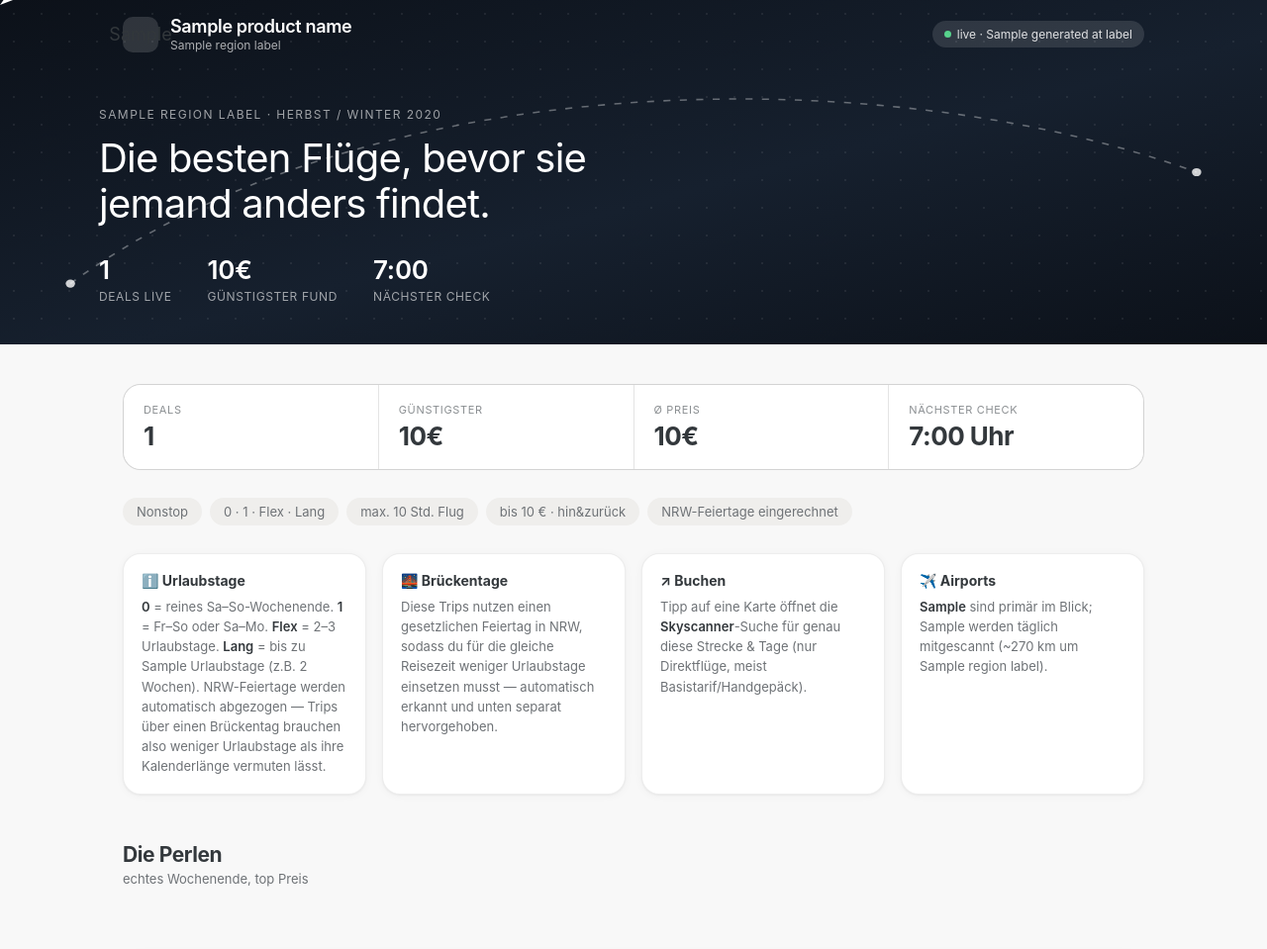
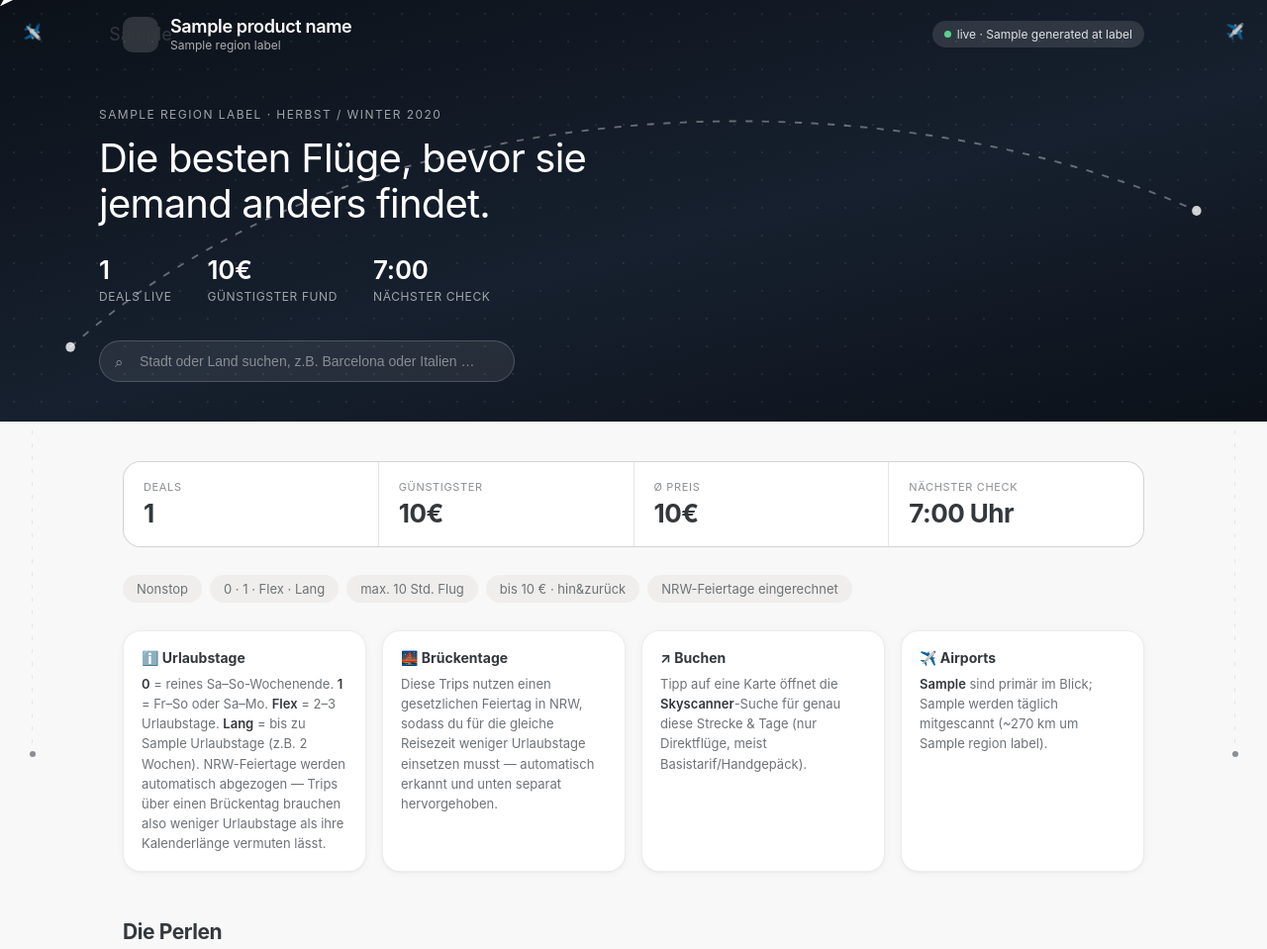
Before and after one commit to Bayrakliemre/flugfuchs, a Python web app: template templates/dashboard.html.j2 in a window 1280 px wide. Shown: the top 959 px of the page at 99% size. Run offline with Jinja, Linux system fonts and the light colour scheme; the template is opened without the code that fills it: most values are stand-ins (such as "Sample title", 1, 10 or a date in 2020).

Commit message:
Add scroll-progress side rails, hover-reveal card detail (whole card is now the booking link, with a collapsed detail row that expands on hover/focus -- mobile's native "first tap = hover, second tap = follow link" behavior gives the same two-step interaction with no extra JS), and a hero search box that filters by city or country without needing to scroll to the filter bar.

```diff
--- a/templates/dashboard.html.j2
+++ b/templates/dashboard.html.j2
@@ -68,6 +68,21 @@
   .hero-stat span { display: block; font-size: 26px; font-weight: 600; letter-spacing: -0.01em; }
   .hero-stat small { font-size: 12px; color: rgba(255,255,255,0.6); text-transform: uppercase; letter-spacing: 0.05em; }
 
+  .hero-search {
+    position: relative; max-width: 420px; margin-top: 36px;
+  }
+  .hero-search-icon {
+    position: absolute; left: 16px; top: 50%; transform: translateY(-50%);
+    color: rgba(255,255,255,0.5); font-size: 15px; pointer-events: none;
+  }
+  .hero-search input {
+    width: 100%; background: rgba(255,255,255,0.08); border: 1px solid rgba(255,255,255,0.18);
+    color: #fff; border-radius: 999px; padding: 12px 16px 12px 40px; font-size: 14px;
+    outline: none; transition: background .18s ease, border-color .18s ease;
+  }
+  .hero-search input::placeholder { color: rgba(255,255,255,0.45); }
+  .hero-search input:focus { background: rgba(255,255,255,0.14); border-color: rgba(255,255,255,0.4); }
+
   /* ---- Topbar (overlay, solidifies on scroll) ---- */
   .topbar {
     position: fixed; top: 0; left: 0; right: 0; z-index: 20;
@@ -120,13 +135,13 @@
 
   .card-grid { display: grid; grid-template-columns: repeat(auto-fit, minmax(240px, 1fr)); gap: 16px; }
   .card {
-    position: relative;
+    position: relative; color: inherit; text-decoration: none;
     background: var(--card); border: 1px solid var(--card-border); border-radius: var(--radius); padding: 18px;
     display: flex; flex-direction: column; gap: 9px;
     box-shadow: var(--shadow-card);
-    transition: transform .18s cubic-bezier(.2,.8,.2,1), box-shadow .18s ease;
+    transition: transform .18s cubic-bezier(.2,.8,.2,1), box-shadow .18s ease, border-color .18s ease;
   }
-  .card:hover { transform: translateY(-3px); box-shadow: var(--shadow-hover); }
+  .card:hover, .card:focus-visible { transform: translateY(-3px); box-shadow: var(--shadow-hover); border-color: rgba(0,0,0,0.14); }
 
   .card-top { display: flex; justify-content: space-between; align-items: flex-start; }
   .city { font-weight: 650; font-size: 16px; letter-spacing: -0.01em; }
@@ -139,8 +154,23 @@
   .badge-rose { background: var(--purple-bg); color: var(--purple); }
   .badge-neutral { background: var(--pill-bg); color: var(--text-dim); font-weight: 550; }
   .meta-row { display: flex; justify-content: space-between; align-items: center; font-size: 12.5px; color: var(--text-dim); }
-  .skyscanner-link { color: var(--accent); text-decoration: none; font-size: 12.5px; font-weight: 650; }
-  .skyscanner-link:hover { color: var(--accent-strong); text-decoration: underline; }
+
+  /* Detail panel: collapsed by default, expands on hover/keyboard-focus --
+     the touch-device equivalent is the platform's own "first tap = hover,
+     second tap = follow the link" behavior on an <a> whose look changes
+     on :hover, so this needs no separate JS for mobile. */
+  .card-detail {
+    max-height: 0; opacity: 0; overflow: hidden;
+    transition: max-height .25s ease, opacity .2s ease, margin-top .25s ease;
+  }
+  .card:hover .card-detail, .card:focus-visible .card-detail { max-height: 60px; opacity: 1; margin-top: 2px; }
+  .card-detail-row { display: flex; justify-content: space-between; align-items: center; font-size: 12px; color: var(--text-faint); padding-top: 8px; border-top: 1px solid var(--hairline); }
+  .cta-row {
+    display: flex; justify-content: space-between; align-items: center;
+    font-size: 12.5px; font-weight: 650; color: var(--accent);
+  }
+  .cta-row .arrow { transition: transform .18s ease; }
+  .card:hover .cta-row .arrow, .card:focus-visible .cta-row .arrow { transform: translateX(3px); }
 
   /* ---- Controls (sticky) ---- */
   .controls {
@@ -177,9 +207,35 @@
     margin-top: 48px; padding-top: 20px; border-top: 1px solid var(--hairline);
     display: flex; justify-content: space-between; color: var(--text-faint); font-size: 12px; flex-wrap: wrap; gap: 8px;
   }
+
+  /* ---- Scroll rails: your scroll progress as a flight from top (departure)
+     to bottom (arrival) -- decorative, desktop-only, no layout impact. ---- */
+  .scroll-rail {
+    position: fixed; top: 4vh; bottom: 4vh; width: 1px; z-index: 1; pointer-events: none;
+    background: repeating-linear-gradient(to bottom, var(--hairline) 0 4px, transparent 4px 13px);
+  }
+  .scroll-rail.left { left: 32px; }
+  .scroll-rail.right { right: 32px; }
+  .rail-endpoint {
+    position: absolute; left: 50%; width: 6px; height: 6px; border-radius: 50%;
+    background: var(--text-faint); transform: translate(-50%, -50%);
+  }
+  .rail-endpoint.top { top: 0; }
+  .rail-endpoint.bottom { bottom: 0; top: auto; }
+  .rail-marker {
+    position: absolute; left: 50%; top: 0; font-size: 15px; line-height: 1;
+    transform: translate(-50%, -50%) rotate(90deg); will-change: top;
+  }
+  .scroll-rail.right .rail-marker { transform: translate(-50%, -50%) rotate(90deg) scaleX(-1); }
+  @media (max-width: 1180px) {
+    .scroll-rail { display: none; }
+  }
 </style>
 </head>
 <body>
+
+<div class="scroll-rail left"><span class="rail-endpoint top"></span><span class="rail-marker">✈️</span><span class="rail-endpoint bottom"></span></div>
+<div class="scroll-rail right"><span class="rail-endpoint top"></span><span class="rail-marker">✈️</span><span class="rail-endpoint bottom"></span></div>
 
 <div class="topbar" id="topbar">
   <div class="topbar-inner">
@@ -212,6 +268,11 @@
       <div class="hero-stat"><span>{{ deal_count }}</span><small>Deals live</small></div>
       <div class="hero-stat"><span>{{ cheapest_price }}€</span><small>günstigster Fund</small></div>
       <div class="hero-stat"><span>7:00</span><small>nächster Check</small></div>
+    </div>
+    <div class="hero-search">
+      <span class="hero-search-icon">⌕</span>
+      <input type="text" id="hero-search" list="hero-cities" placeholder="Stadt oder Land suchen, z.B. Barcelona oder Italien …" autocomplete="off">
+      <datalist id="hero-cities"></datalist>
     </div>
   </div>
 </section>
@@ -363,8 +424,9 @@ function badgeLabel(d) {
 }
 
 function dealCardHtml(d) {
+  const perDay = Math.round(d.price / Math.max(1, d.trip_length_days));
   return `
-    <div class="card reveal">
+    <a class="card reveal" href="${d.skyscanner_url}" target="_blank" rel="noopener">
       <div class="card-top">
         <div>
           <div class="city">${d.flag} ${d.destination_city}</div>
@@ -382,11 +444,11 @@ function dealCardHtml(d) {
         <span>${d.date_range_label}</span>
         <span>${d.duration_label}</span>
       </div>
-      <div class="meta-row">
-        <span></span>
-        <a class="skyscanner-link" href="${d.skyscanner_url}" target="_blank" rel="noopener">Skyscanner ↗</a>
+      <div class="card-detail">
+        <div class="card-detail-row"><span>≈ ${perDay}€ pro Tag</span><span>Nonstop</span></div>
       </div>
-    </div>`;
+      <div class="cta-row"><span>Skyscanner</span><span class="arrow">↗</span></div>
+    </a>`;
 }
 
 function renderStaticSection(gridId, sectionId, items) {
@@ -413,12 +475,20 @@ function observeReveals() {
 function populateSelectOptions() {
   const zielSelect = document.getElementById("ziel-select");
   const airportSelect = document.getElementById("airport-select");
+  const heroCities = document.getElementById("hero-cities");
 
   const cities = [...new Set(DEALS.map(d => d.destination_city))].sort();
   for (const city of cities) {
     const opt = document.createElement("option");
     opt.value = city; opt.textContent = city;
     zielSelect.appendChild(opt);
+  }
+
+  const countries = [...new Set(DEALS.map(d => d.destination_country))].sort();
+  for (const name of [...cities, ...countries]) {
+    const opt = document.createElement("option");
+    opt.value = name;
+    heroCities.appendChild(opt);
   }
 
   const airports = [...new Set(DEALS.map(d => d.origin_iata))].sort();
@@ -433,6 +503,7 @@ function getState() {
   const activeCategoryBtn = document.querySelector("#category-toggle .toggle-btn.active");
   return {
     category: activeCategoryBtn ? activeCategoryBtn.dataset.category : "alle",
+    search: document.getElementById("hero-search").value.trim().toLowerCase(),
     ziel: document.getElementById("ziel-select").value,
     airport: document.getElementById("airport-select").value,
     maxPrice: parseFloat(document.getElementById("max-price-select").value),
@@ -445,6 +516,7 @@ function getState() {
 function applyFiltersAndRender() {
   const state = getState();
   let filtered = DEALS.filter(d => {
+    if (state.search && !(d.destination_city + " " + d.destination_country).toLowerCase().includes(state.search)) return false;
     if (state.category !== "alle" && d.vacation_days_category !== state.category) return false;
     if (state.ziel !== "alle" && d.destination_city !== state.ziel) return false;
     if (state.airport !== "alle" && d.origin_iata !== state.airport) return false;
@@ -476,6 +548,7 @@ function resetFilters() {
   document.querySelectorAll("#category-toggle .toggle-btn").forEach(btn => {
     btn.classList.toggle("active", btn.dataset.category === "alle");
   });
+  document.getElementById("hero-search").value = "";
   document.getElementById("ziel-select").value = "alle";
   document.getElementById("airport-select").value = "alle";
   document.getElementById("max-price-select").value = "{{ max_price_eur }}";
@@ -499,6 +572,20 @@ document.getElementById("sunny-checkbox").addEventListener("change", applyFilter
 document.getElementById("bridge-checkbox").addEventListener("change", applyFiltersAndRender);
 document.getElementById("reset-link").addEventListener("click", resetFilters);
 
+const heroSearch = document.getElementById("hero-search");
+let heroSearchTimer = null;
+heroSearch.addEventListener("input", () => {
+  clearTimeout(heroSearchTimer);
+  heroSearchTimer = setTimeout(applyFiltersAndRender, 200);
+});
+heroSearch.addEventListener("keydown", (e) => {
+  if (e.key === "Enter") {
+    clearTimeout(heroSearchTimer);
+    applyFiltersAndRender();
+    document.getElementById("deal-grid").scrollIntoView({ behavior: "smooth", block: "start" });
+  }
+});
+
 populateSelectOptions();
 renderStaticSection("perlen-grid", null, PERLEN);
 renderStaticSection("bridge-grid", "bridge-section", BRIDGE_DAYS);
@@ -514,6 +601,18 @@ function updateTopbar() {
 window.addEventListener("scroll", updateTopbar, { passive: true });
 updateTopbar();
 
+// Scroll rails: the two side markers travel from departure (top) to
+// arrival (bottom) in step with how far down the page you've scrolled.
+const railMarkers = document.querySelectorAll(".rail-marker");
+function updateRails() {
+  const max = document.documentElement.scrollHeight - window.innerHeight;
+  const fraction = max > 0 ? Math.min(1, Math.max(0, window.scrollY / max)) : 0;
+  railMarkers.forEach(m => { m.style.top = (fraction * 100) + "%"; });
+}
+window.addEventListener("scroll", updateRails, { passive: true });
+window.addEventListener("resize", updateRails);
+updateRails();
+
 observeReveals();
 </script>
 </body>
```
